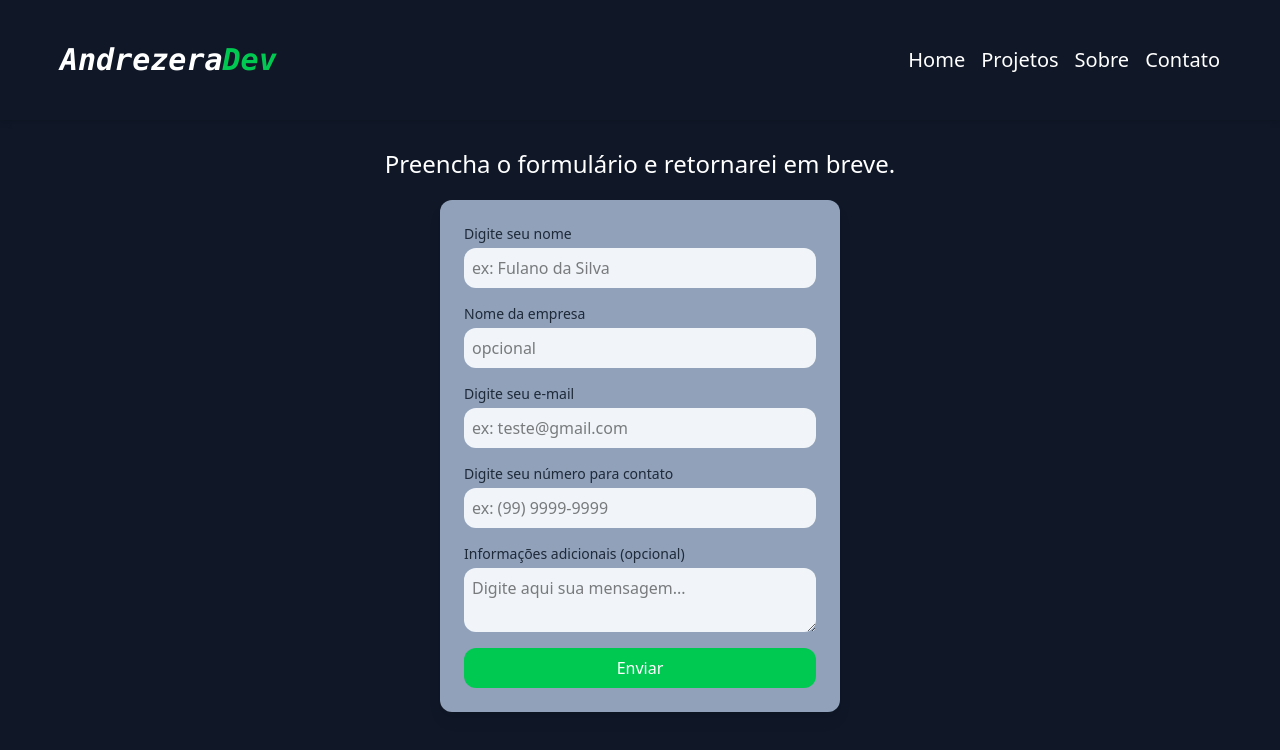
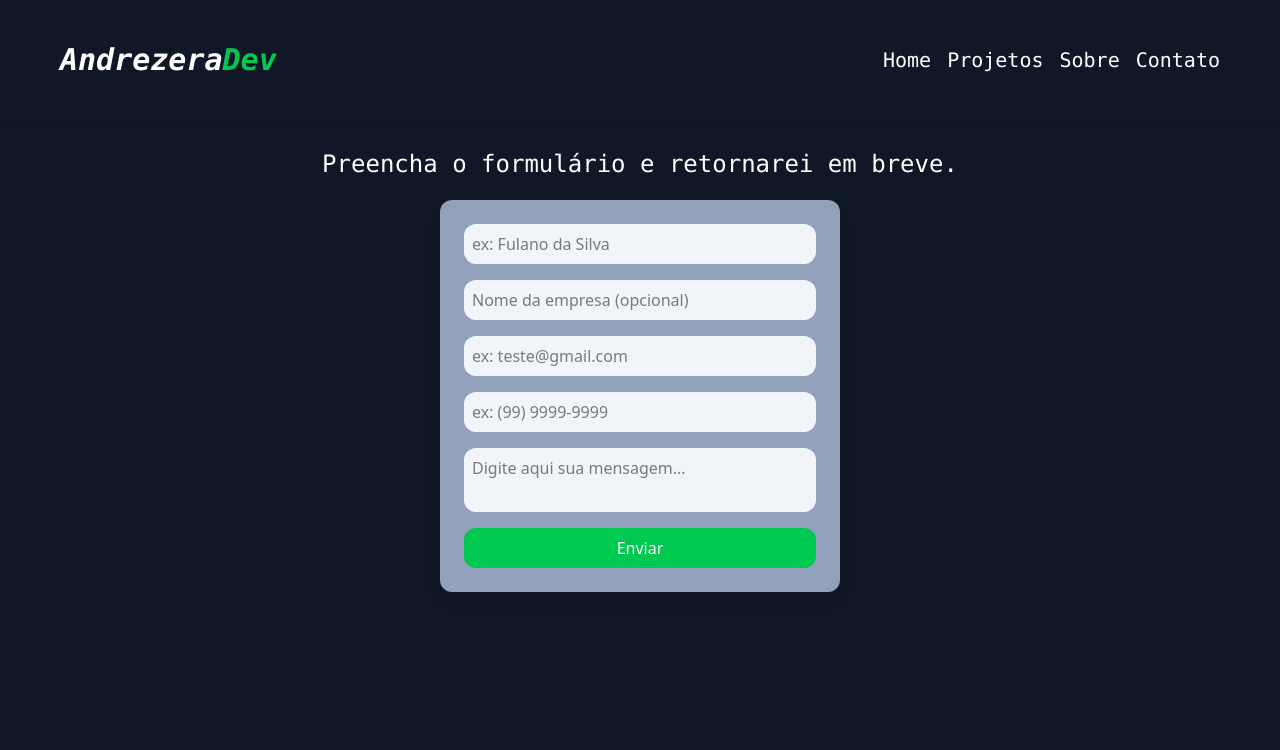
Before and after one commit to AndrezeraDev/portifolioAndrezera, a React (Vite) app: page /contato in a window 1280 px wide. Shown: the top 750 px of the page. Built offline with nearby package versions, Linux system fonts and the light colour scheme.

Commit message:
alterações na aba de contato, cores no :focus e remoção das labels para estilo mais clean

```diff
--- a/src/components/Footer.jsx
+++ b/src/components/Footer.jsx
@@ -1,12 +1,12 @@
 function Footer(){
     return(
         <footer className="w-full bg-gray-900 mt-auto">
-            <div className="max-w-6xl mx-auto px-6 py-8">
+            <div className="max-w-full w-full container md:mx-auto mx-auto px-6 py-8">
                 <div className="grid grid-cols-1 md:grid-cols-3 gap-8 items-start">
 
                     {/* Seção Redes Sociais */}
                     <div className="text-center md:text-left">
-                        <h3 className="text-lg font-semibold text-white mb-4">Redes Sociais</h3>
+                        <h3 className="text-xl  font-mono font-semibold text-white mb-4">Redes Sociais</h3>
                         <div className="space-y-2">
                             <div>
                                 <a
@@ -49,7 +49,7 @@ function Footer(){
 
                     {/* Seção Direita */}
                     <div className="text-center md:text-right">
-                        <h3 className="text-lg font-semibold text-white mb-4">Contato</h3>
+                        <h3 className="text-xl font-mono font-semibold text-white mb-4">Contato</h3>
                         <div className="space-y-2 text-sm text-gray-300">
                             <div>andrezera.dev@gmail.com</div>
                             <div>+55 (54) 98125-3494</div>
--- a/src/components/Header.jsx
+++ b/src/components/Header.jsx
@@ -5,10 +5,10 @@ function Header(){
         <div className="flex items-center justify-between bg-gray-900 h-20 sticky top-0 p-15 shadow-md z-50">
             <h1 className="text-white text-3xl font-bold font-mono italic flex">Andrezera<p className="text-green-500">Dev</p></h1>
             <ul className="flex gap-4 ">
-                <li className="hover:text-green-500 text-white text-xl transition-all"><a href="/">Home</a></li>
-                <li className="hover:text-green-500 text-white text-xl transition-all  "><a href="/projetos">Projetos</a></li>
-                <li className="hover:text-green-500 text-white text-xl transition-all"><a href="">Sobre</a></li>
-                <li className="hover:text-green-500 text-white text-xl transition-all"><a href="/contato">Contato</a></li>
+                <li className="hover:text-green-500 text-white text-xl transition-all font-mono"><a href="/">Home</a></li>
+                <li className="hover:text-green-500 text-white text-xl transition-all font-mono  "><a href="/projetos">Projetos</a></li>
+                <li className="hover:text-green-500 text-white text-xl transition-all font-mono" ><a href="">Sobre</a></li>
+                <li className="hover:text-green-500 text-white text-xl transition-all font-mono"><a href="/contato">Contato</a></li>
             </ul>
         </div>
 
--- a/src/pages/Contato.jsx
+++ b/src/pages/Contato.jsx
@@ -5,33 +5,28 @@ function Contato() {
         <div className="bg-gray-900 min-h-screen">
             <Header />
             <div className="w-full flex justify-center mb-0 pb-0 mt-2 ">
-                <h2 className="text-white p-5 text-2xl">Preencha o formulário e retornarei em breve. </h2>
+                <h2 className="text-white p-5 text-2xl font-mono">Preencha o formulário e retornarei em breve. </h2>
             </div>
             <div className="flex justify-center items-center h-2/3" >
                 <form className="bg-slate-400 flex flex-col w-100 p-6 rounded-xl shadow-lg space-y-4">
                     <div className="flex flex-col">
-                        <label htmlFor="name" className="text-sm text-gray-800 mb-1">Digite seu nome</label>
-                        <input name="name" className="bg-slate-100 rounded-xl p-2" type="text" placeholder="ex: Fulano da Silva" />
+                        <input name="name" className="bg-slate-100 rounded-xl p-2 focus:outline-none focus:ring-2 focus:ring-green-500" type="text" placeholder="ex: Fulano da Silva" />
                     </div>
 
                     <div className="flex flex-col">
-                        <label htmlFor="name-business" className="text-sm text-gray-800 mb-1">Nome da empresa</label>
-                        <input name="name-business" className="bg-slate-100 rounded-xl p-2" type="text" placeholder="opcional" />
+                        <input name="name-business" className="bg-slate-100 rounded-xl p-2 focus:outline-none focus:ring-2 focus:ring-green-500" type="text" placeholder="Nome da empresa (opcional)" />
                     </div>
 
                     <div className="flex flex-col">
-                        <label htmlFor="email" className="text-sm text-gray-800 mb-1">Digite seu e-mail</label>
-                        <input name="email" className="bg-slate-100 rounded-xl p-2" type="email" placeholder="ex: teste@gmail.com" />
+                        <input name="email" className="bg-slate-100 rounded-xl p-2 focus:outline-none focus:ring-2 focus:ring-green-500" type="email" placeholder="ex: teste@gmail.com" />
                     </div>
 
                     <div className="flex flex-col">
-                        <label htmlFor="tel" className="text-sm text-gray-800 mb-1">Digite seu número para contato</label>
-                        <input name="tel" className="bg-slate-100 rounded-xl p-2" type="tel" placeholder="ex: (99) 9999-9999" />
+                        <input name="tel" className="bg-slate-100 rounded-xl p-2 focus:outline-none focus:ring-2 focus:ring-green-500" type="tel" placeholder="ex: (99) 9999-9999" />
                     </div>
 
                     <div className="flex flex-col">
-                        <label htmlFor="txt-area" className="text-sm text-gray-800 mb-1">Informações adicionais (opcional)</label>
-                        <textarea name="txt-area" className="bg-slate-100 rounded-xl p-2" placeholder="Digite aqui sua mensagem..."></textarea>
+                        <textarea name="txt-area" className="bg-slate-100 rounded-xl p-2 resize-none focus:outline-none focus:ring-2 focus:ring-green-500" placeholder="Digite aqui sua mensagem..."></textarea>
                     </div>
 
                     <button className="bg-green-500 text-white rounded-xl p-2 hover:bg-green-600 transition">
```
